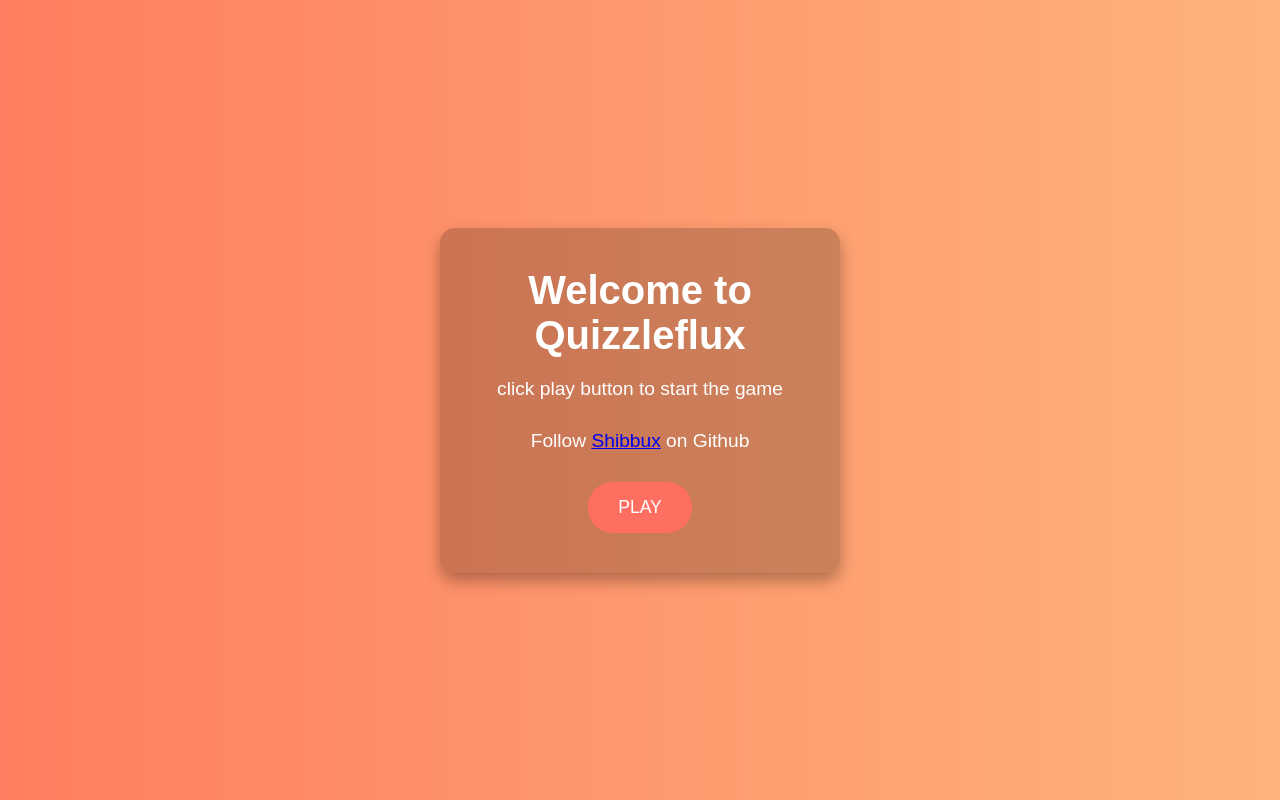
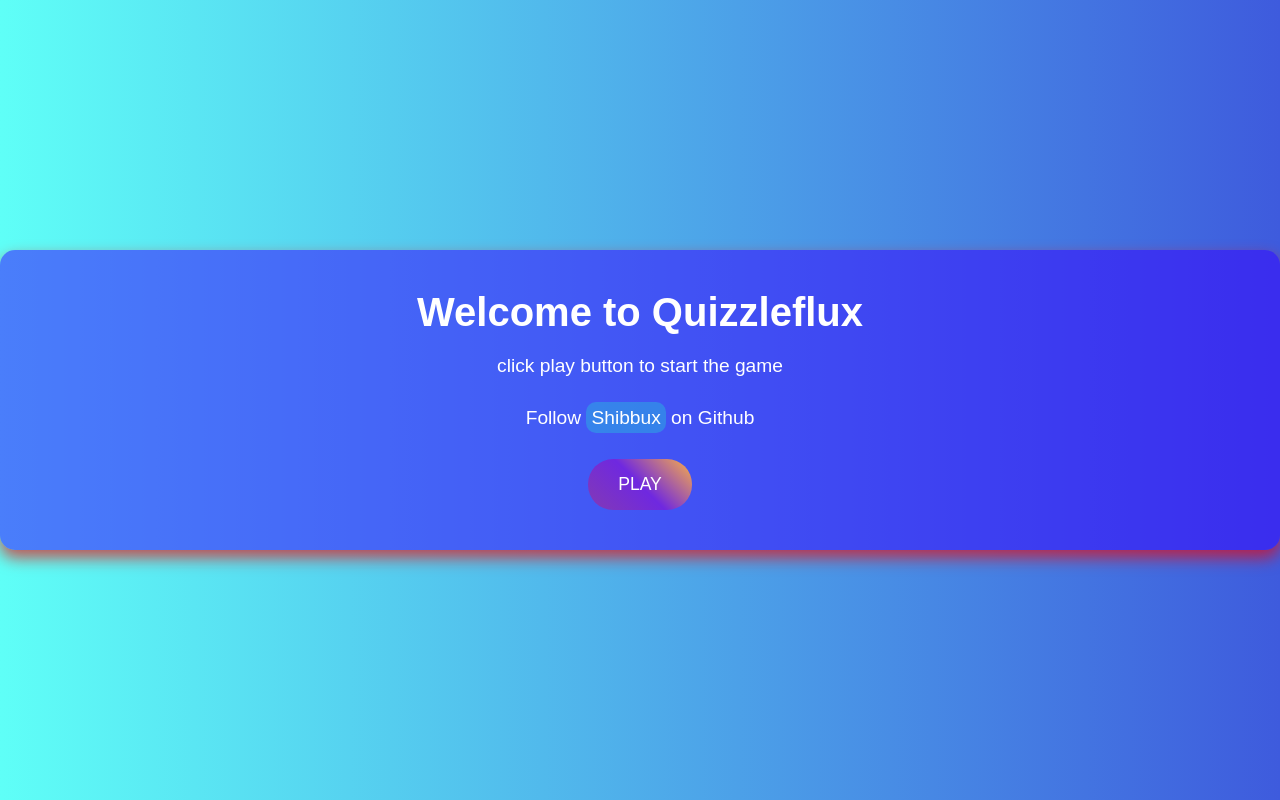
Before and after one commit to shibbux/quizzleflux, a plain HTML site: page index.html in a window 1280 px wide. Drawn offline with Linux system fonts and the light colour scheme.

Commit message:
Update main.css

```diff
--- a/main.css
+++ b/main.css
@@ -6,7 +6,8 @@
 
 body {
     font-family: 'Arial', sans-serif;
-    background: linear-gradient(to right, #ff7e5f, #feb47b); /* Gradient background */
+    /* background-image: url('background.png'); */
+    background: linear-gradient(to right, #5ffff7, #3e5bdd);
     height: 100vh;
     display: flex;
     justify-content: center;
@@ -16,12 +17,13 @@ body {
 
 .container {
     text-align: center;
-    background-color: rgba(0, 0, 0, 0.2);
+    background-color: rgba(55, 0, 255, 0.507);
     padding: 40px;
     border-radius: 15px;
-    box-shadow: 0 8px 16px rgba(0, 0, 0, 0.3);
-    max-width: 400px;
+    box-shadow: 0 8px 16px rgba(245, 0, 0, 0.658);
+    /* max-width: 400px; */
     width: 100%;
+
 }
 
 h1 {
@@ -42,10 +44,27 @@ button {
     font-size: 1.1rem;
     border-radius: 25px;
     cursor: pointer;
+    background: linear-gradient(45deg, rgba(131, 58, 180, 1) 0%, rgb(111, 40, 224) 50%, rgba(252, 176, 69, 1) 100%);
+
     transition: background-color 0.3s ease, transform 0.3s ease;
+}
+
+a {
+    text-decoration: none;
+    color: white;
+    background-color: rgba(43, 174, 226, 0.514);
+    padding: 5px;
+    border-radius: 10px;
 }
 
 button:hover {
     background-color: #ff8a65;
     transform: scale(1.05);
+    box-shadow: 0 0px 103px 45px rgba(135, 229, 101, 0.777);
+
 }
+
+#quiz {
+    display: flex;
+
+}
```
